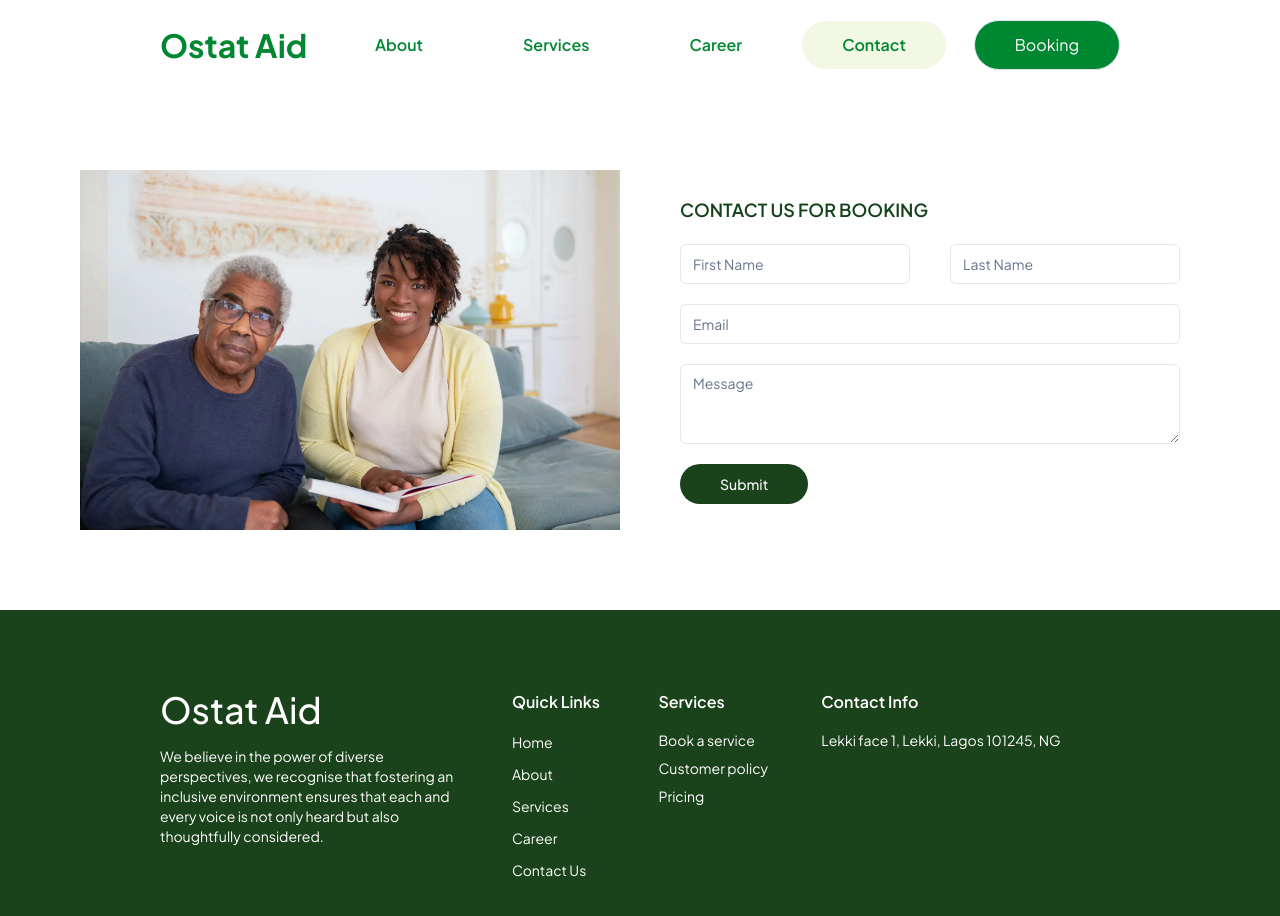
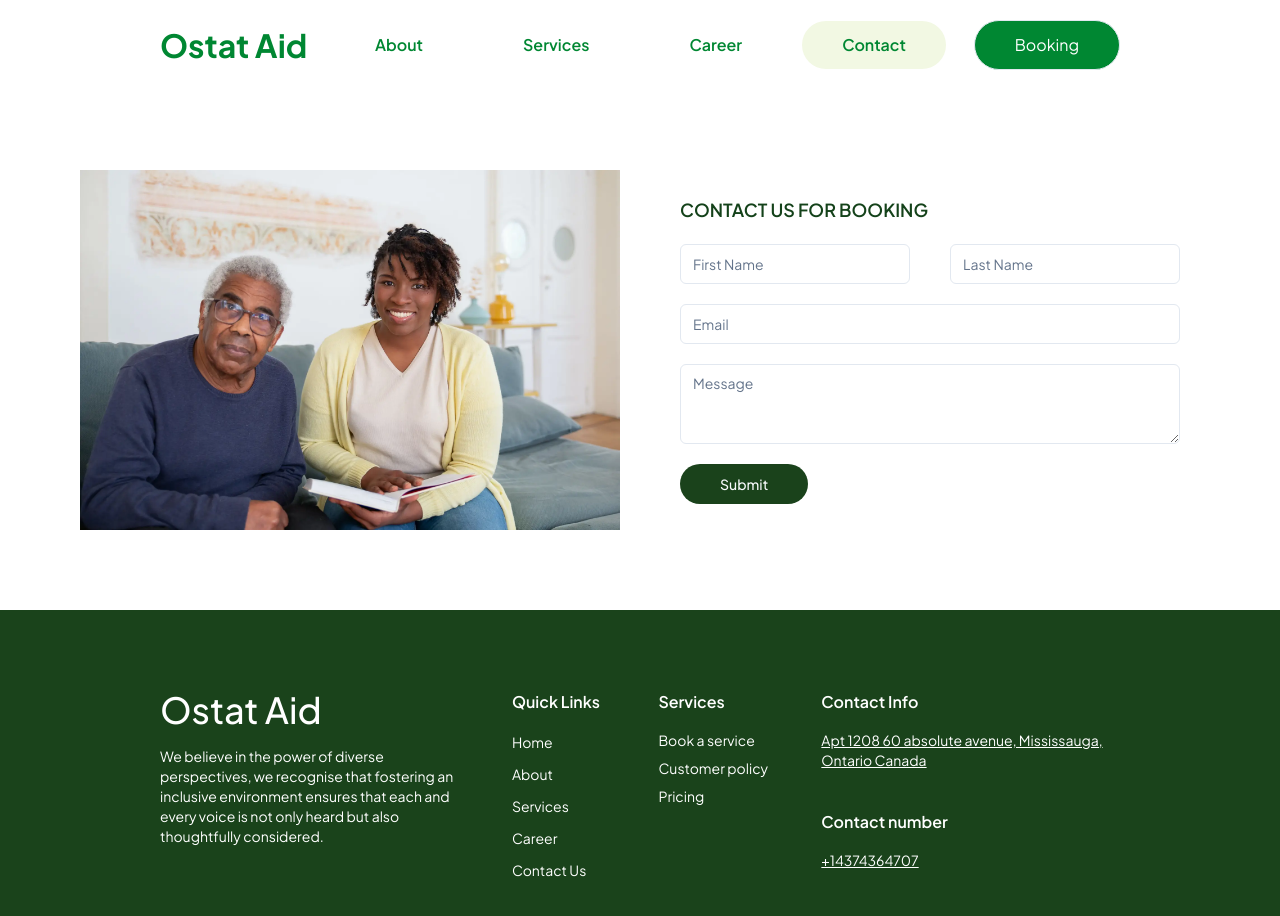
Before and after one commit to DavidWaza/homecare-web, a Next.js app: page /contact in a window 1280 px wide. Shown: the top 916 px of the page. Built offline with nearby package versions, Linux system fonts and the light colour scheme.

Commit message:
chores: changed address and location

```diff
--- a/src/components/Banner/Banner.tsx
+++ b/src/components/Banner/Banner.tsx
@@ -9,15 +9,14 @@ const Banner = () => {
           <div className="lg:pt-[10rem] py-5">
             <div>
               <p className="uppercase text-[#008732] font-semibold">
-                healthcare consulting partner.
+                homecare consulting partner.
               </p>
               <p className="uppercase text-[#0C4219] font-semibold md:leading-[80px] text-[2rem] w-full lg:text-[4rem] lg:w-[80%] oswald">
                 We are Dedicated Empowering Healthcare Excellence.
               </p>
               <p className="uppercase text-[#008732] text-sm font-medium md:w-1/2">
-                Lorem ipsum dolor sit amet consectetur adipisicing elit. Hic
-                amet reiciendis praesentium nesciunt quaerat rerum quos mollitia
-                odio
+                Supporting healthcare professionals with expert guidance for
+                superior patient care.
               </p>
               <div className="py-10 flex gap-6 items-center">
                 <button className="py-3 border px-5 md:px-10 rounded-full text-white text-nowrap text-center bg-[#008732] hover:bg-[#F2F8E3]  hover:border-[#008732] hover:text-[#008732] transition-all ease-in-out">
--- a/src/components/Footer/Footer.tsx
+++ b/src/components/Footer/Footer.tsx
@@ -62,12 +62,25 @@ export default function Footer() {
             </div>
           </div>
         </div>
+        <div className="space-y-10">
         <div className="box w-full flex flex-col lg:gap-4 gap-2">
           <h3 className="font-semibold">Contact Info</h3>
           <div>
-            <p className="text-sm">Lekki face 1, Lekki, Lagos 101245, NG</p>
+            <p className="text-sm underline">
+              Apt 1208 60 absolute avenue, Mississauga, Ontario Canada
+            </p>
           </div>
         </div>
+        <div className="box w-full flex flex-col lg:gap-4 gap-2">
+          <h3 className="font-semibold">Contact number</h3>
+          <div>
+            <p className="text-sm underline">
+            +14374364707
+            </p>
+          </div>
+        </div>
+        </div>
+
       </div>
     </footer>
   );
```
